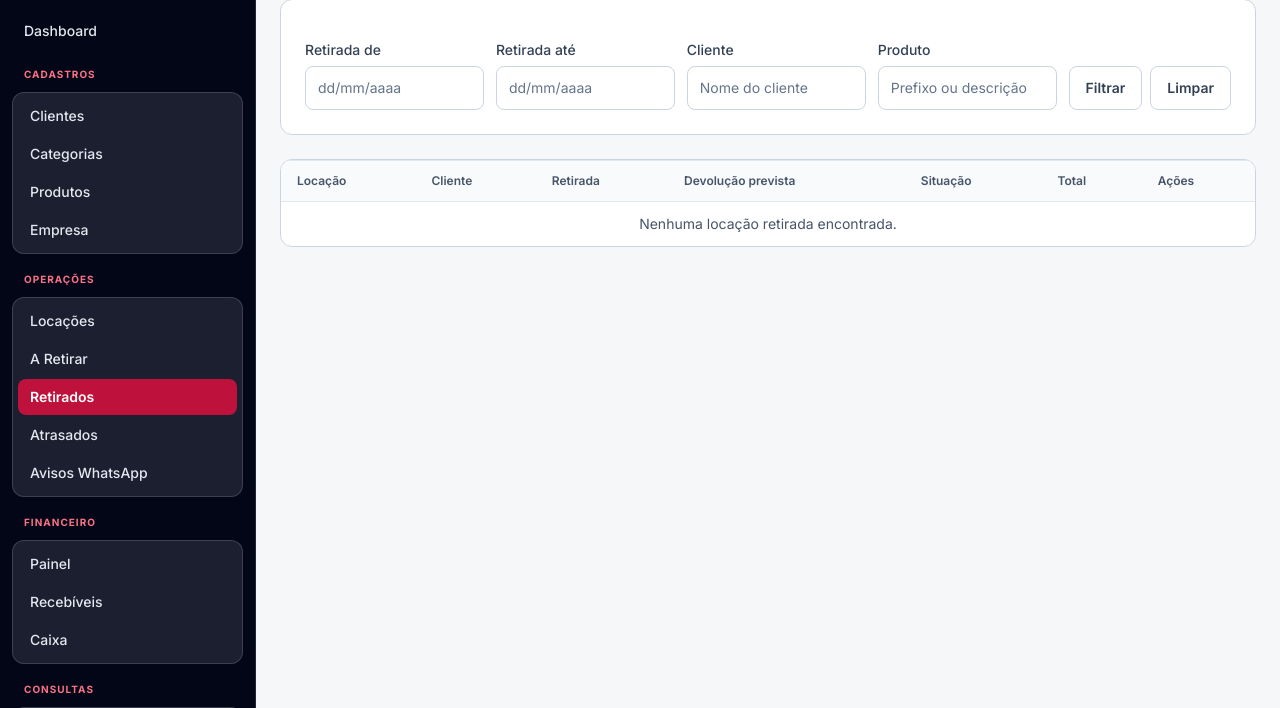
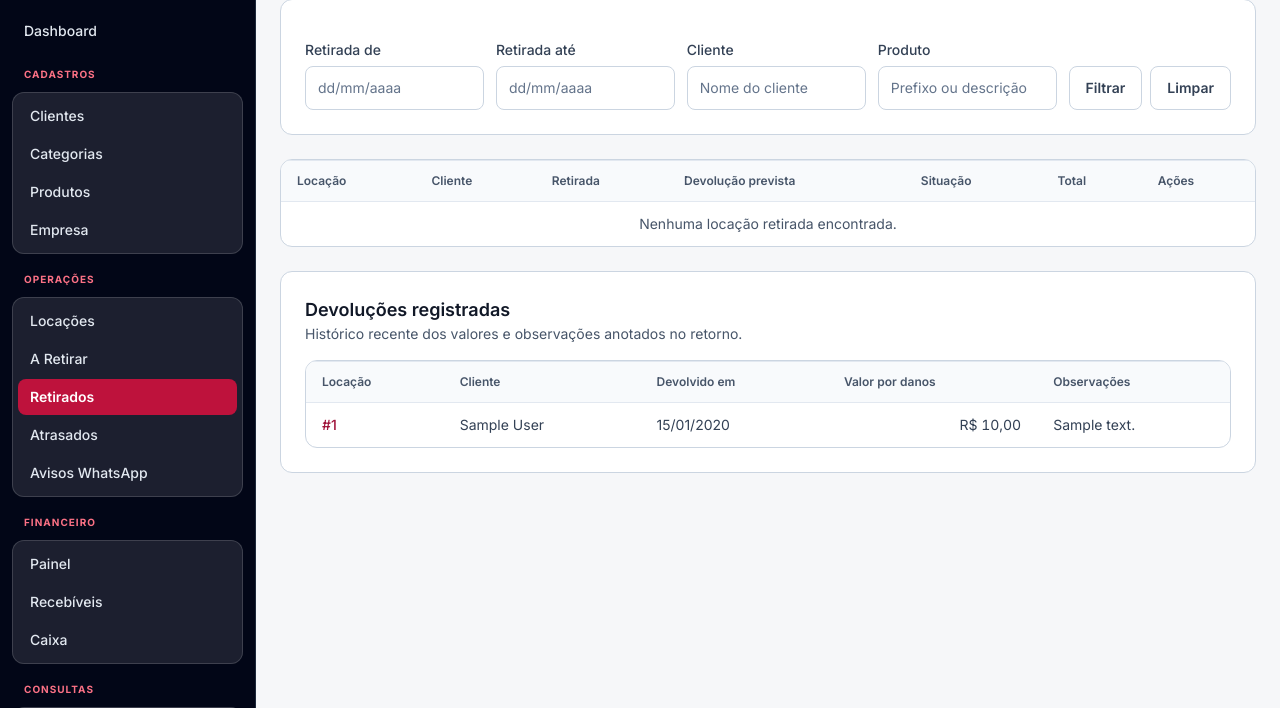
Before and after one commit to elvertoni/noivaecia, a Django app: page /movimentacao/retirados/ in a window 1280 px wide. Shown: the part 107-815 px from the top of the page. Run offline with Django 5.2, Linux system fonts and the light colour scheme; a user stored in the database is signed in; tables that the repository leaves empty hold one stand-in row (values such as "Sample post"); style sheets or scripts are compiled from the project's sources; some libraries are stand-ins or nearby versions.

Commit message:
feat(movements): record the damage/reimbursement amount agreed on a return
Today's contract fix added a blank on the printed contract for the shop
to hand-write a damage reimbursement amount, but nothing in the app ever
recorded it — no digital record, no way to look it up later. Adds
optional damage_amount/damage_notes on Return, entered on the same form
used to process the return and shown in the return history. Deliberately
does not touch billing — no receivable/payment is auto-generated from
it, staff create one manually if the amount needs to be charged.

Co-Authored-By: Claude Sonnet 5 <noreply@anthropic.com>

```diff
--- a/movements/models.py
+++ b/movements/models.py
@@ -36,6 +36,14 @@ class Return(TimeStampedModel):
     penalty_applied = models.DecimalField(
         'multa aplicada', max_digits=10, decimal_places=2, default=0
     )
+    damage_amount = models.DecimalField(
+        'valor cobrado por danos',
+        max_digits=10,
+        decimal_places=2,
+        null=True,
+        blank=True,
+    )
+    damage_notes = models.TextField('observações sobre danos', blank=True)
 
     class Meta:
         verbose_name = 'devolução'
--- a/movements/views.py
+++ b/movements/views.py
@@ -305,6 +305,10 @@ class ReturnListView(MovementsAccessMixin, ListView):
         date_from = parse_br_date(self.request.GET.get('date_from'))
         date_to = parse_br_date(self.request.GET.get('date_to'))
         rentals = ctx[self.context_object_name]
+        ctx['completed_returns'] = (
+            Return.objects.select_related('rental__customer')
+            .order_by('-return_date', '-pk')[:30]
+        )
         product_ids = {item.product_id for rental in rentals for item in rental.items.all()}
         upcoming = find_upcoming_pickups(product_ids, today, within_days=self.URGENT_PICKUP_WINDOW_DAYS)
         for rental in rentals:
--- a/templates/movements/return_list.html
+++ b/templates/movements/return_list.html
@@ -131,6 +131,67 @@
     {% endfor %}
   </div>
 
+  {% if completed_returns %}
+    <section class="panel-spacious space-y-4">
+      <div>
+        <h2 class="section-title">Devoluções registradas</h2>
+        <p class="text-sm text-app-muted">Histórico recente dos valores e observações anotados no retorno.</p>
+      </div>
+
+      <div class="table-shell hidden md:block">
+        <table class="data-table">
+          <caption class="sr-only">Histórico recente de devoluções registradas</caption>
+          <thead>
+            <tr>
+              <th scope="col">Locação</th>
+              <th scope="col">Cliente</th>
+              <th scope="col">Devolvido em</th>
+              <th scope="col" class="text-right">Valor por danos</th>
+              <th scope="col">Observações</th>
+            </tr>
+          </thead>
+          <tbody>
+            {% for record in completed_returns %}
+              <tr>
+                <td class="font-medium"><a href="{% url 'rentals:detail' record.rental.pk %}" class="text-link">#{{ record.rental.number }}</a></td>
+                <td>{{ record.rental.customer.name }}</td>
+                <td>{{ record.return_date|date:'d/m/Y' }}</td>
+                <td class="text-right whitespace-nowrap">
+                  {% if record.damage_amount is not None %}R$ {{ record.damage_amount|brl }}{% else %}—{% endif %}
+                </td>
+                <td>{{ record.damage_notes|default:'—' }}</td>
+              </tr>
+            {% endfor %}
+          </tbody>
+        </table>
+      </div>
+
+      <div class="space-y-3 md:hidden">
+        {% for record in completed_returns %}
+          <article class="rounded-xl border border-app-border bg-app-surface p-4">
+            <div class="flex items-start justify-between gap-3">
+              <div>
+                <a href="{% url 'rentals:detail' record.rental.pk %}" class="text-link">#{{ record.rental.number }}</a>
+                <p class="mt-1 text-sm font-medium text-app-ink">{{ record.rental.customer.name }}</p>
+              </div>
+              <p class="text-right text-xs text-app-muted">{{ record.return_date|date:'d/m/Y' }}</p>
+            </div>
+            <dl class="mt-3 grid grid-cols-2 gap-3 text-sm">
+              <div>
+                <dt class="text-xs font-medium text-slate-600">Valor por danos</dt>
+                <dd class="mt-1 text-slate-900">{% if record.damage_amount is not None %}R$ {{ record.damage_amount|brl }}{% else %}—{% endif %}</dd>
+              </div>
+              <div>
+                <dt class="text-xs font-medium text-slate-600">Observações</dt>
+                <dd class="mt-1 text-slate-900">{{ record.damage_notes|default:'—' }}</dd>
+              </div>
+            </dl>
+          </article>
+        {% endfor %}
+      </div>
+    </section>
+  {% endif %}
+
   {% if is_paginated %}
     <div class="pagination">
       <span>Página {{ page_obj.number }} de {{ page_obj.paginator.num_pages }}</span>
```
Also changed, not shown: movements/forms.py (+13 -2 lines), movements/tests_r10.py (+31 -0 lines), templates/movements/return_form.html (+12 -0 lines), movements/migrations/0003_return_damage_amount_return_damage_notes.py (added).
